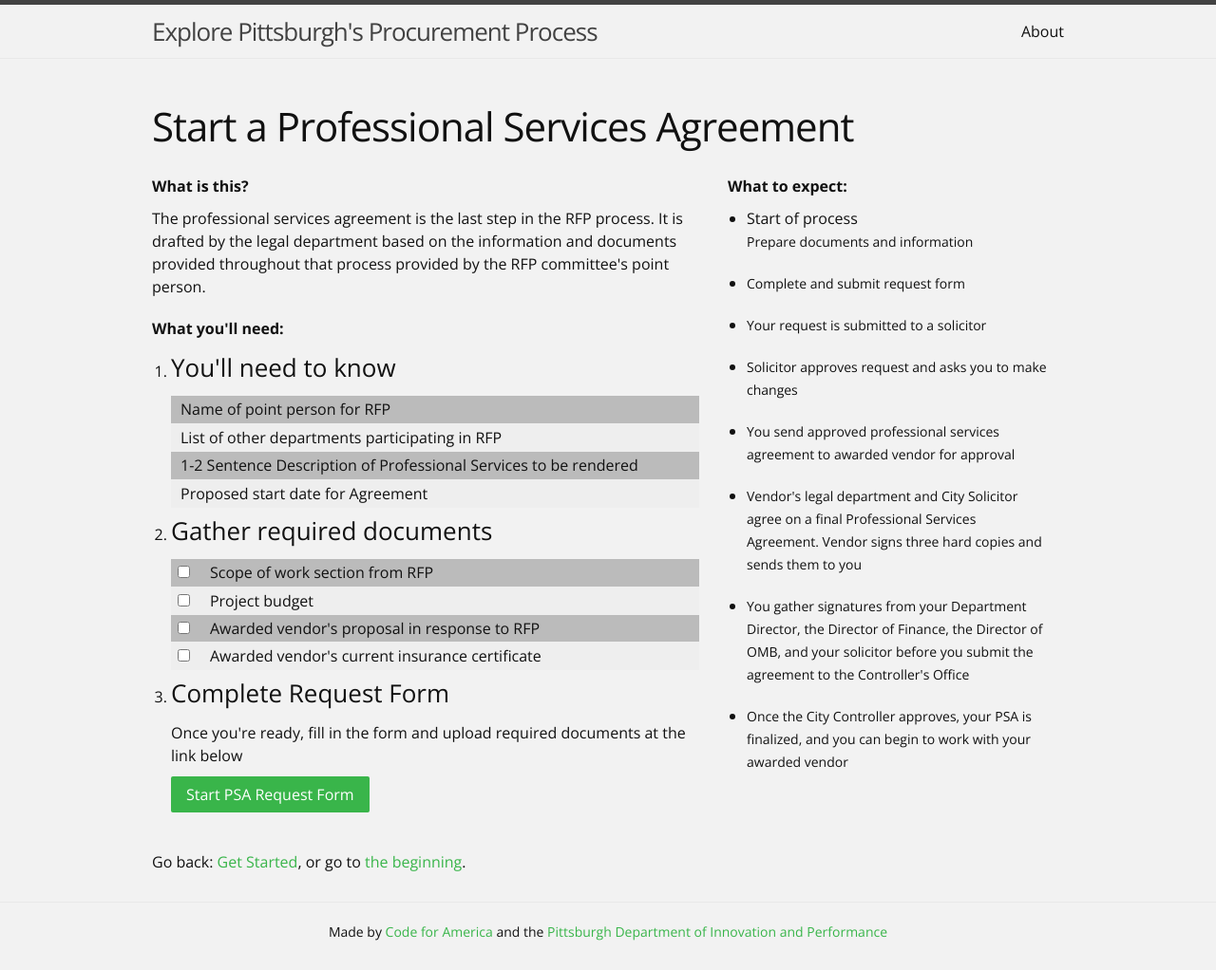
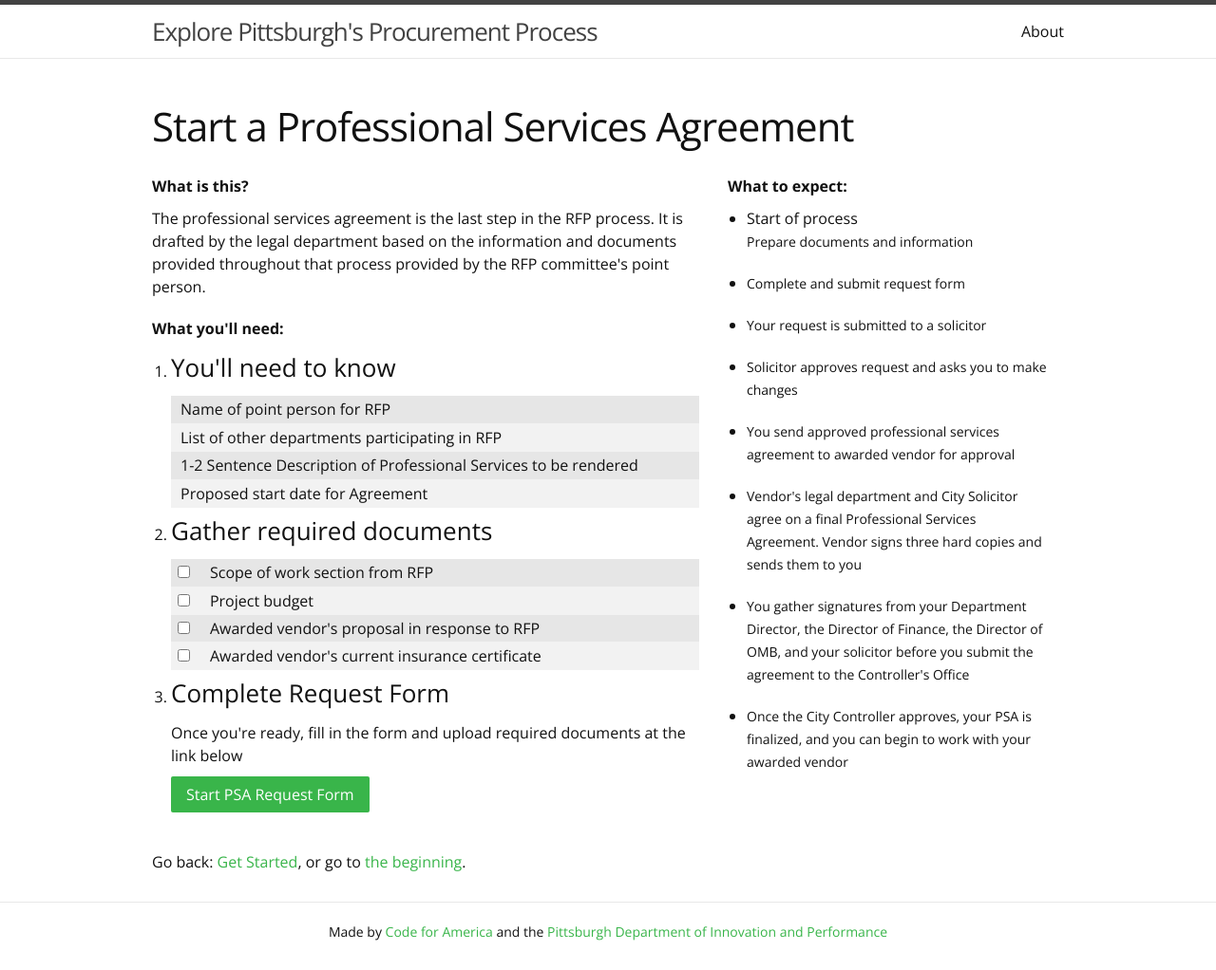
Before and after one commit to codeforamerica/pittsburgh-procurement-explorer, a Jekyll site: the page built from _posts/2015-01-01-start-a-contract.md, in a window 1280 px wide. Shown: the whole page at 95% size. Built offline with Jekyll 4.4.1, drawn with Linux system fonts in a browser that asks for light colours.

Commit message:
made background color changes

```diff
--- a/_sass/_termination-node.scss
+++ b/_sass/_termination-node.scss
@@ -30,7 +30,7 @@
 table {
   border-collapse: collapse;
   border-spacing: 0;
-  background-color: #eee;
+  background-color: #F2F2F2;
   margin-bottom: 5px;
   width: 100%;
 }
@@ -46,7 +46,7 @@ table {
 
 
       tr:nth-of-type(odd) {
-        background-color: #bbb;
+        background-color: #E6E6E6;
         line-height: 1.428571429;
         vertical-align: top;
       }
--- a/css/main.scss
+++ b/css/main.scss
@@ -30,7 +30,7 @@ $on-laptop:        800px;
 
 $footer-height:    71px;
 
-$body-bg:          #F2F2F2;
+$body-bg:          #fff;
 
 
 // Using media queries with like this:
```
